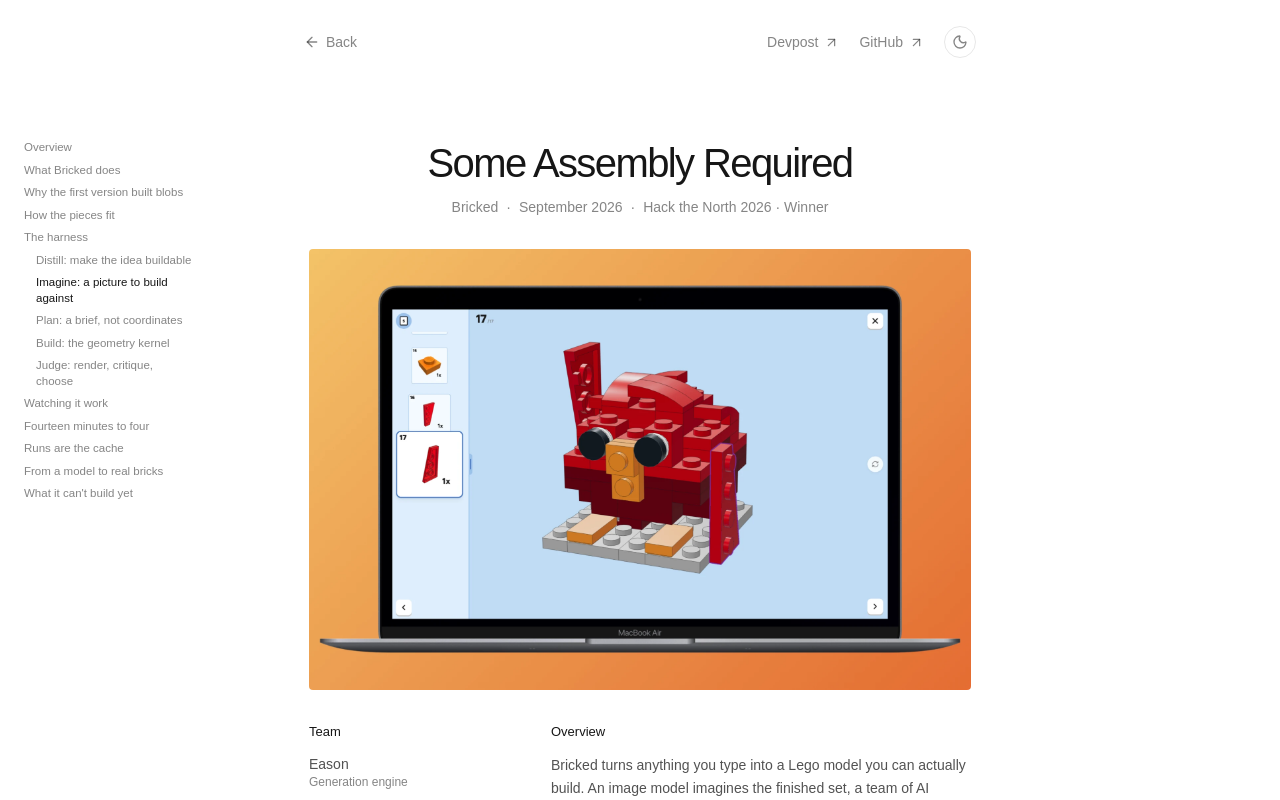
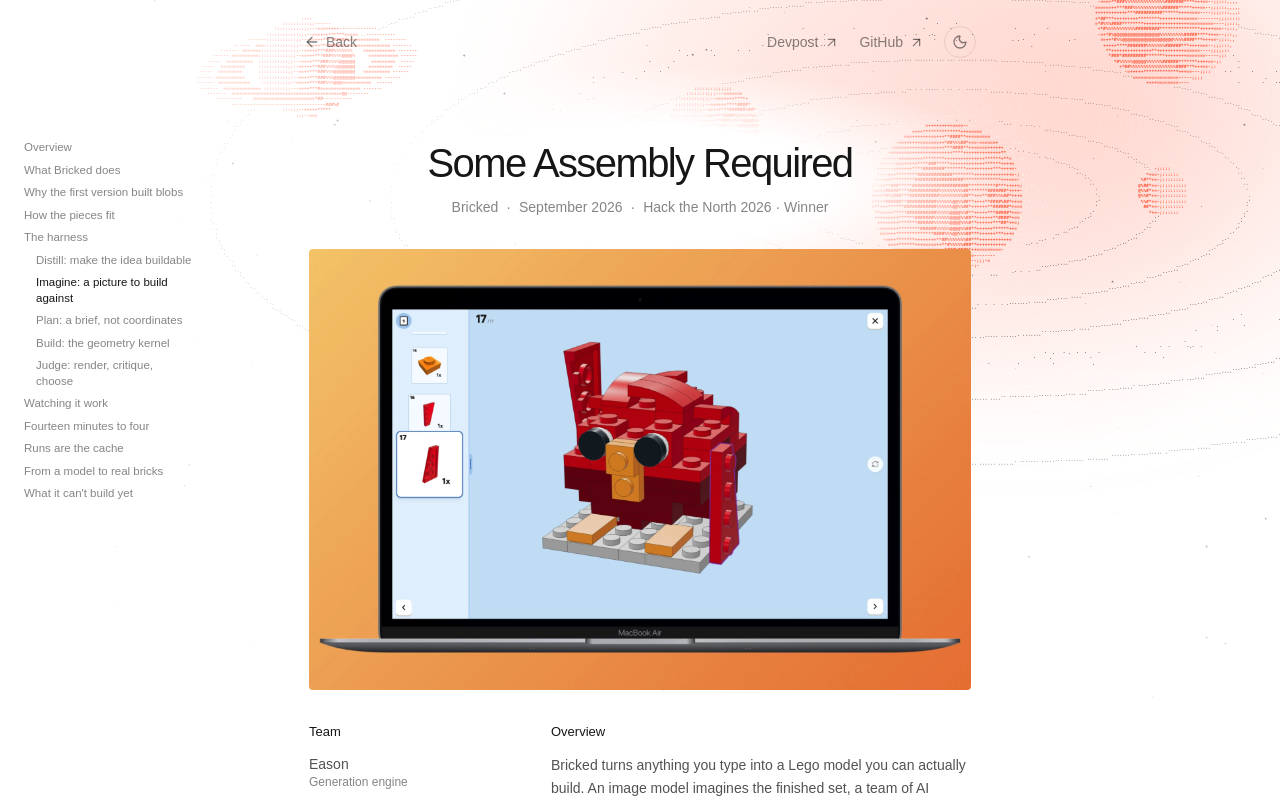
Before and after one commit to MoizDev/personal-website, a Next.js app: page /writeups/bricked in a window 1280 px wide. Shown: the top 800 px of the page. Built offline with nearby package versions, Linux system fonts and the light colour scheme; a web font is replaced by a local one.

Commit message:
feat(writeups): put the home page's sky at the top of each writeup

```diff
--- a/components/SolarSystem.tsx
+++ b/components/SolarSystem.tsx
@@ -520,7 +520,11 @@ function makeRenderer(canvas: HTMLCanvasElement) {
   return { resize, frame, setTheme, setAccent };
 }
 
-export function SolarSystem() {
+/**
+ * `tone` fixes the colour (a writeup, in its project's colour); without it the
+ * drawing follows the card in the spot on the home page.
+ */
+export function SolarSystem({ tone }: { tone?: string } = {}) {
   const ref = useRef<HTMLCanvasElement>(null);
   const skyRef = useRef<HTMLDivElement>(null);
 
@@ -550,8 +554,10 @@ export function SolarSystem() {
 
     const still = matchMedia("(prefers-reduced-motion: reduce)");
     /** The colour of the card in the spot, which CardStack sets on the root as --project-tone. */
-    const readAccent = () => r.setAccent(hexRgb(root.style.getPropertyValue("--project-tone")), still.matches);
-    readAccent();
+    const readAccent = (instant = false) =>
+      r.setAccent(hexRgb(tone ?? root.style.getPropertyValue("--project-tone")), instant || still.matches);
+    // a fixed tone is there from the first frame; a card's colour fades in
+    readAccent(!!tone);
 
     // a fixed moment, for reduced motion: the planets spread out nicely
     const STILL_T = 40;
@@ -569,13 +575,20 @@ export function SolarSystem() {
       prev = now;
       r.frame(t);
     };
+    // off screen (scrolled past on a writeup, or hidden on phones) it stops drawing
+    let visible = true;
     const run = () => {
       cancelAnimationFrame(raf);
       prev = 0;
       if (still.matches) r.frame(STILL_T);
-      else raf = requestAnimationFrame(loop);
+      else if (visible) raf = requestAnimationFrame(loop);
     };
     run();
+    const io = new IntersectionObserver(([e]) => {
+      visible = e.isIntersecting;
+      run();
+    });
+    io.observe(canvas);
     const redraw = () => {
       if (still.matches) r.frame(STILL_T);
     };
@@ -605,11 +618,12 @@ export function SolarSystem() {
     return () => {
       cancelAnimationFrame(raf);
       ro.disconnect();
+      io.disconnect();
       mo.disconnect();
       still.removeEventListener("change", run);
       removeEventListener(SOLAR_EVENT, onChange);
     };
-  }, []);
+  }, [tone]);
 
   return (
     <>
--- a/components/writeup/WriteupPage.tsx
+++ b/components/writeup/WriteupPage.tsx
@@ -2,6 +2,7 @@ import Image from "next/image";
 import Link from "next/link";
 import type { ReactNode } from "react";
 import { Icon } from "@/components/diagram/icons";
+import { SolarSystem } from "@/components/SolarSystem";
 import type { WriteupMeta } from "@/lib/writeups";
 import { ThemeButton } from "./ThemeButton";
 import { Toc } from "./Toc";
@@ -12,6 +13,11 @@ import "@/components/diagram/diagram.css";
 export function WriteupPage({ meta, others, children }: { meta: WriteupMeta; others: WriteupMeta[]; children: ReactNode }) {
   return (
     <div className="wu" id="top" style={{ "--wu-tone": meta.tone } as React.CSSProperties}>
+      {/* the home page's sky, in the project's colour; it scrolls away with the page */}
+      <div className="wu-sky" style={{ "--project-tone": meta.tone } as React.CSSProperties} aria-hidden>
+        <SolarSystem tone={meta.tone} />
+      </div>
+
       <header className="wu-top">
         <Link href="/" className="wu-back">
           <Icon name="ArrowLeft" size={16} />
--- a/components/writeup/writeup.css
+++ b/components/writeup/writeup.css
@@ -32,6 +32,7 @@ html:has(.wu) {
   --t-gray: #8b8b8b;
   --tone: var(--t-ink);
 
+  position: relative;
   min-height: 100vh;
   background: var(--bg);
   color: var(--fg);
@@ -54,6 +55,33 @@ html:has(.wu) {
 .wu [data-tone="teal"] { --tone: var(--t-teal); }
 .wu [data-tone="red"] { --tone: var(--t-red); }
 .wu [data-tone="gray"] { --tone: var(--t-gray); }
+
+/* ---------- the sky ---------- */
+
+/* The home page's ASCII solar system and sky, one window tall at the top of the
+   page, in the project's colour. It isn't fixed: it scrolls away with the page
+   and fades out before the body. Phones hide the solar system, as on the home
+   page (app/globals.css). */
+.wu-sky {
+  position: absolute;
+  inset: 0 0 auto;
+  height: 100vh;
+  overflow: hidden;
+  pointer-events: none;
+  /* fades out toward the body, and clears a soft oval behind the title so
+     the planets pass around the words rather than under them */
+  --sky-fade: linear-gradient(to bottom, #000 45%, transparent 92%);
+  --sky-clear: radial-gradient(ellipse 380px 120px at 50% 185px, transparent 50%, #000 100%);
+  -webkit-mask-image: var(--sky-fade), var(--sky-clear);
+  -webkit-mask-composite: source-in;
+  mask-image: var(--sky-fade), var(--sky-clear);
+  mask-composite: intersect;
+}
+
+.wu-article {
+  position: relative;
+  z-index: 1;
+}
 
 /* ---------- top bar ---------- */
 
--- a/lib/writeups.ts
+++ b/lib/writeups.ts
@@ -26,7 +26,7 @@ export type WriteupMeta = {
   /** a short line beside the date: "Hack the North 2026 · Winner" */
   occasion?: string;
   hero: { src: StaticImageData; alt: string };
-  /** the project's colour, for accents */
+  /** the project's colour, the same as its card's (lib/projects.ts): for accents and the sky at the top */
   tone: string;
   team: { name: string; role: string; href?: string }[];
   overview: string;
```
Also changed, not shown: writeups/README.md.
